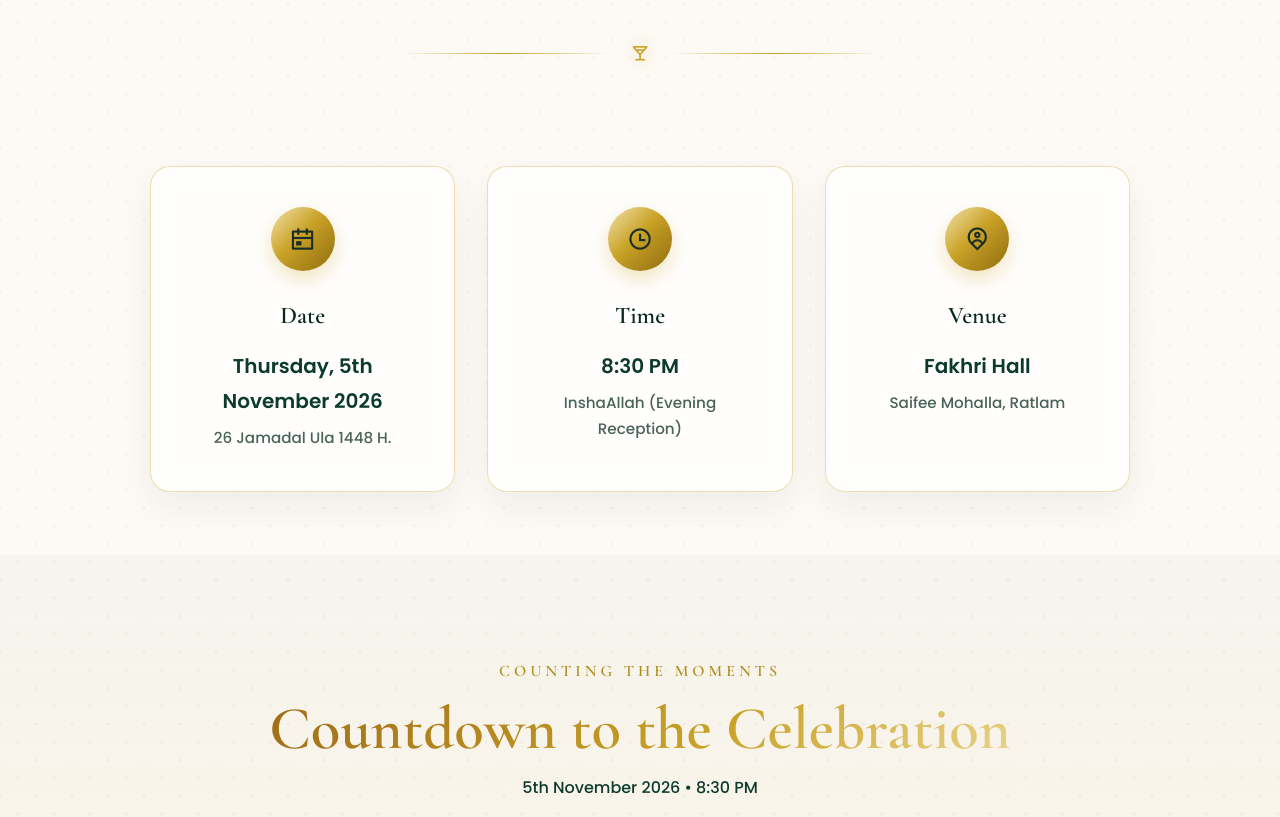
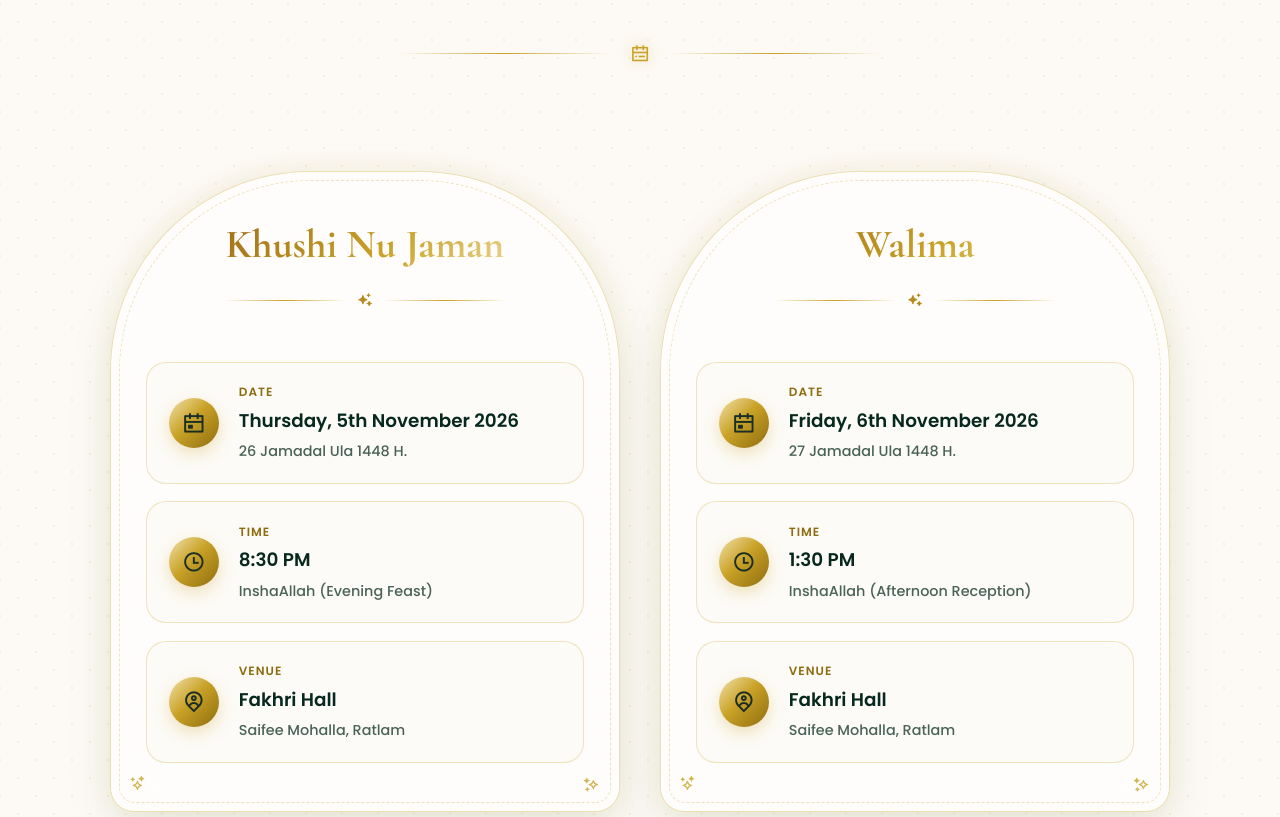
Before and after one commit to Burhanuddin-49/ammar-wedding, a React (Vite) app: page / in a window 1280 px wide. Shown: the part 2120-2937 px from the top of the page. Built offline with nearby package versions, Linux system fonts and the light colour scheme.

Commit message:
feat: initialize project structure with InvitationCard component and core CSS styling

```diff
--- a/src/components/EventDetails.jsx
+++ b/src/components/EventDetails.jsx
@@ -9,11 +9,11 @@ export function EventDetails() {
 
   useEffect(() => {
     const ctx = gsap.context(() => {
-      gsap.from(".event-feature-card", {
-        y: 40,
+      gsap.from(".event-program-card", {
+        y: 45,
         opacity: 0,
-        stagger: 0.15,
-        duration: 1,
+        stagger: 0.2,
+        duration: 1.1,
         ease: "power3.out",
         scrollTrigger: {
           trigger: sectionRef.current,
@@ -29,46 +29,158 @@ export function EventDetails() {
     <section className="section-event" id="event" ref={sectionRef}>
       <div className="container">
         <div className="section-title-wrap">
-          <span className="section-tag">Auspicious Celebration</span>
+          <span className="section-tag">Auspicious Celebrations</span>
           <h2 className="section-main-title text-gold-gradient">
-            Khushi Nu Jaman
+            Wedding Program
           </h2>
           <div className="islamic-divider">
             <span className="islamic-divider-icon">
-              <i className="ri-goblet-line"></i>
+              <i className="ri-calendar-todo-line"></i>
             </span>
           </div>
         </div>
 
-        <div className="event-details-grid">
-          {/* Date Card */}
-          <div className="event-feature-card">
-            <div className="feature-icon-wrap">
-              <i className="ri-calendar-event-line"></i>
+        <div className="events-schedule-container">
+          {/* Event 1: Khushi Nu Jaman */}
+          <div className="event-program-card arch-card ornate-corners">
+            <span className="corner-ornament corner-tl">
+              <i className="ri-sparkling-2-line"></i>
+            </span>
+            <span className="corner-ornament corner-tr">
+              <i className="ri-sparkling-2-line"></i>
+            </span>
+            <span className="corner-ornament corner-bl">
+              <i className="ri-sparkling-2-line"></i>
+            </span>
+            <span className="corner-ornament corner-br">
+              <i className="ri-sparkling-2-line"></i>
+            </span>
+
+            <div className="event-card-header">
+              {/* <span className="event-badge-pill">
+                <i className="ri-restaurant-2-line"></i> Auspicious Celebration
+              </span> */}
+              <h3 className="event-card-title text-gold-gradient">
+                Khushi Nu Jaman
+              </h3>
+              <div className="event-card-divider">
+                <span>
+                  <i className="ri-sparkling-fill"></i>
+                </span>
+              </div>
             </div>
-            <h3>Date</h3>
-            <p className="primary-text">Thursday, 5th November 2026</p>
-            <p className="secondary-text">26 Jamadal Ula 1448 H.</p>
+
+            <div className="event-items-list">
+              {/* Date */}
+              <div className="event-item-row">
+                <div className="event-item-icon">
+                  <i className="ri-calendar-event-line"></i>
+                </div>
+                <div className="event-item-info">
+                  <span className="event-item-label">Date</span>
+                  <p className="event-item-primary">
+                    Thursday, 5th November 2026
+                  </p>
+                  <p className="event-item-secondary">26 Jamadal Ula 1448 H.</p>
+                </div>
+              </div>
+
+              {/* Time */}
+              <div className="event-item-row">
+                <div className="event-item-icon">
+                  <i className="ri-time-line"></i>
+                </div>
+                <div className="event-item-info">
+                  <span className="event-item-label">Time</span>
+                  <p className="event-item-primary">8:30 PM</p>
+                  <p className="event-item-secondary">
+                    InshaAllah (Evening Feast)
+                  </p>
+                </div>
+              </div>
+
+              {/* Venue */}
+              <div className="event-item-row">
+                <div className="event-item-icon">
+                  <i className="ri-map-pin-user-line"></i>
+                </div>
+                <div className="event-item-info">
+                  <span className="event-item-label">Venue</span>
+                  <p className="event-item-primary">Fakhri Hall</p>
+                  <p className="event-item-secondary">Saifee Mohalla, Ratlam</p>
+                </div>
+              </div>
+            </div>
           </div>
 
-          {/* Time Card */}
-          <div className="event-feature-card">
-            <div className="feature-icon-wrap">
-              <i className="ri-time-line"></i>
+          {/* Event 2: Walima */}
+          <div className="event-program-card arch-card ornate-corners">
+            <span className="corner-ornament corner-tl">
+              <i className="ri-sparkling-2-line"></i>
+            </span>
+            <span className="corner-ornament corner-tr">
+              <i className="ri-sparkling-2-line"></i>
+            </span>
+            <span className="corner-ornament corner-bl">
+              <i className="ri-sparkling-2-line"></i>
+            </span>
+            <span className="corner-ornament corner-br">
+              <i className="ri-sparkling-2-line"></i>
+            </span>
+
+            <div className="event-card-header">
+              {/* <span className="event-badge-pill">
+                <i className="ri-heart-sparkle-line"></i> Blessed Banquet
+              </span> */}
+              <h3 className="event-card-title text-gold-gradient">Walima</h3>
+              <div className="event-card-divider">
+                <span>
+                  <i className="ri-sparkling-fill"></i>
+                </span>
+              </div>
             </div>
-            <h3>Time</h3>
-            <p className="primary-text">8:30 PM</p>
-            <p className="secondary-text">InshaAllah (Evening Reception)</p>
-          </div>
 
-          {/* Venue Card */}
-          <div className="event-feature-card">
-            <div className="feature-icon-wrap">
-              <i className="ri-map-pin-user-line"></i>
+            <div className="event-items-list">
+              {/* Date */}
+              <div className="event-item-row">
+                <div className="event-item-icon">
+                  <i className="ri-calendar-event-line"></i>
+                </div>
+                <div className="event-item-info">
+                  <span className="event-item-label">Date</span>
+                  <p className="event-item-primary">
+                    Friday, 6th November 2026
+                  </p>
+                  <p className="event-item-secondary">27 Jamadal Ula 1448 H.</p>
+                </div>
+              </div>
+
+              {/* Time */}
+              <div className="event-item-row">
+                <div className="event-item-icon">
+                  <i className="ri-time-line"></i>
+                </div>
+                <div className="event-item-info">
+                  <span className="event-item-label">Time</span>
+                  <p className="event-item-primary">1:30 PM</p>
+                  <p className="event-item-secondary">
+                    InshaAllah (Afternoon Reception)
+                  </p>
+                </div>
+              </div>
+
+              {/* Venue */}
+              <div className="event-item-row">
+                <div className="event-item-icon">
+                  <i className="ri-map-pin-user-line"></i>
+                </div>
+                <div className="event-item-info">
+                  <span className="event-item-label">Venue</span>
+                  <p className="event-item-primary">Fakhri Hall</p>
+                  <p className="event-item-secondary">Saifee Mohalla, Ratlam</p>
+                </div>
+              </div>
             </div>
-            <h3>Venue</h3>
-            <p className="primary-text">Fakhri Hall</p>
-            <p className="secondary-text">Saifee Mohalla, Ratlam</p>
           </div>
         </div>
       </div>
--- a/src/components/InvitationCard.jsx
+++ b/src/components/InvitationCard.jsx
@@ -65,7 +65,7 @@ export function InvitationCard() {
             </span>{" "}
             & Dua Mubarak of His Holiness{" "}
             <span className="highlight-dua">
-              Syedna Aali Qadar Mufaddal Saifuddin Aga (T.U.S.)
+              Syedna Aali Qadar Mufaddal Saifuddin Aqa (T.U.S.)
             </span>
           </p>
 
--- a/src/styles/index.css
+++ b/src/styles/index.css
@@ -719,64 +719,170 @@ button {
   line-height: 1.2;
 }
 
-.event-details-grid {
+/* Dual Event Schedule Container */
+.events-schedule-container {
   display: grid;
-  grid-template-columns: repeat(auto-fit, minmax(280px, 1fr));
-  gap: 2rem;
-  max-width: 980px;
+  grid-template-columns: repeat(auto-fit, minmax(350px, 1fr));
+  gap: 2.5rem;
+  max-width: 1080px;
   margin: 0 auto;
 }
 
-.event-feature-card {
-  background: rgba(255, 255, 255, 0.82);
-  backdrop-filter: blur(14px);
-  border: 1px solid rgba(201, 162, 39, 0.35);
-  border-radius: var(--radius-md);
-  padding: 2.5rem 2rem;
+.event-program-card {
+  padding: 3rem 2.2rem;
   text-align: center;
   position: relative;
-  box-shadow: 0 15px 35px rgba(6, 40, 30, 0.06);
-  transition: transform 0.4s ease, box-shadow 0.4s ease;
+  display: flex;
+  flex-direction: column;
+  align-items: center;
+  transition: transform 0.4s cubic-bezier(0.16, 1, 0.3, 1), box-shadow 0.4s ease;
 }
 
-.event-feature-card:hover {
+.event-program-card:hover {
   transform: translateY(-8px);
-  box-shadow: 0 20px 45px rgba(201, 162, 39, 0.22);
+  box-shadow:
+    0 24px 50px rgba(11, 59, 44, 0.12),
+    0 0 0 1px rgba(255, 255, 255, 0.9) inset,
+    0 0 35px rgba(201, 162, 39, 0.25);
 }
 
-.feature-icon-wrap {
-  width: 64px;
-  height: 64px;
+.event-card-header {
+  width: 100%;
+  margin-bottom: 1.5rem;
+}
+
+.event-badge-pill {
+  display: inline-flex;
+  align-items: center;
+  gap: 0.4rem;
+  padding: 0.35rem 1.1rem;
+  background: rgba(12, 59, 46, 0.08);
+  border: 1px solid rgba(201, 162, 39, 0.4);
+  border-radius: 20px;
+  color: var(--color-emerald-800);
+  font-size: 0.82rem;
+  font-weight: 600;
+  letter-spacing: 0.8px;
+  text-transform: uppercase;
+  margin-bottom: 0.85rem;
+}
+
+.event-card-title {
+  font-family: var(--font-heading);
+  font-size: clamp(2rem, 3.5vw, 2.5rem);
+  font-weight: 700;
+  line-height: 1.2;
+  margin-bottom: 0.25rem;
+}
+
+.event-card-divider {
+  display: flex;
+  align-items: center;
+  justify-content: center;
+  margin: 1.2rem auto 1.5rem;
+  width: 65%;
+  position: relative;
+}
+
+.event-card-divider::before,
+.event-card-divider::after {
+  content: "";
+  flex: 1;
+  height: 1px;
+  background: linear-gradient(90deg, transparent, var(--color-gold-400), transparent);
+}
+
+.event-card-divider span {
+  padding: 0 0.65rem;
+  color: var(--color-gold-500);
+  font-size: 0.95rem;
+}
+
+.event-items-list {
+  display: flex;
+  flex-direction: column;
+  gap: 1.1rem;
+  width: 100%;
+}
+
+.event-item-row {
+  display: flex;
+  align-items: center;
+  gap: 1.25rem;
+  background: rgba(253, 250, 245, 0.72);
+  border: 1px solid rgba(201, 162, 39, 0.28);
+  border-radius: var(--radius-md);
+  padding: 1.15rem 1.35rem;
+  text-align: left;
+  transition: all 0.3s ease;
+}
+
+.event-item-row:hover {
+  background: #ffffff;
+  border-color: var(--color-gold-400);
+  box-shadow: 0 8px 20px rgba(201, 162, 39, 0.15);
+  transform: translateX(4px);
+}
+
+.event-item-icon {
+  width: 50px;
+  height: 50px;
+  min-width: 50px;
   border-radius: 50%;
   background: var(--color-gold-gradient);
   color: #1A2E26;
   display: flex;
   align-items: center;
   justify-content: center;
-  font-size: 1.6rem;
-  margin: 0 auto 1.5rem;
-  box-shadow: 0 8px 20px rgba(201, 162, 39, 0.3);
+  font-size: 1.45rem;
+  box-shadow: 0 6px 16px rgba(201, 162, 39, 0.3);
 }
 
-.event-feature-card h3 {
-  font-family: var(--font-heading);
-  font-size: 1.5rem;
-  color: var(--color-emerald-900);
-  margin-bottom: 0.75rem;
-  font-weight: 600;
+.event-item-info {
+  flex: 1;
 }
 
-.event-feature-card .primary-text {
-  font-size: 1.25rem;
+.event-item-label {
+  display: block;
+  font-size: 0.75rem;
   font-weight: 600;
-  color: var(--color-emerald-800);
-  margin-bottom: 0.35rem;
+  text-transform: uppercase;
+  letter-spacing: 1px;
+  color: var(--color-gold-600);
+  margin-bottom: 0.15rem;
 }
 
-.event-feature-card .secondary-text {
-  font-size: 0.95rem;
+.event-item-primary {
+  font-size: 1.15rem;
+  font-weight: 600;
+  color: var(--color-emerald-900);
+  margin-bottom: 0.15rem;
+}
+
+.event-item-secondary {
+  font-size: 0.9rem;
   color: var(--color-text-secondary);
   font-weight: 500;
+}
+
+@media (max-width: 768px) {
+  .events-schedule-container {
+    grid-template-columns: 1fr;
+    gap: 2rem;
+  }
+  .event-program-card {
+    padding: 2.2rem 1.5rem;
+  }
+  .event-item-row {
+    padding: 1rem 1.1rem;
+    gap: 1rem;
+  }
+  .event-item-icon {
+    width: 44px;
+    height: 44px;
+    min-width: 44px;
+    font-size: 1.25rem;
+  }
 }
 
 /* --------------------------------------------------------------------------
--- a/src/utils/calendar.js
+++ b/src/utils/calendar.js
@@ -7,25 +7,42 @@ export function downloadWeddingIcs() {
     "By the grace of Allah Ta'ala and Dua Mubarak of Syedna Aali Qadar Mufaddal Saifuddin (T.U.S.), you are cordially invited to the wedding celebration (Khushi Nu Jaman) of Ammar & Amatullah at Fakhri Hall, Saifee Mohalla, Ratlam.";
   const location = "Fakhri Hall, Saifee Mohalla, Ratlam";
 
-  // Event: 5 Nov 2026, 20:30 (8:30 PM)
+  // Event 1: Khushi Nu Jaman (5 Nov 2026, 8:30 PM IST = 15:00 UTC)
+  // Event 2: Walima (6 Nov 2026, 1:30 PM IST = 08:00 UTC)
   const icsData = [
     "BEGIN:VCALENDAR",
     "VERSION:2.0",
     "PRODID:-//Ammar & Amatullah Wedding//EN",
     "CALSCALE:GREGORIAN",
     "METHOD:PUBLISH",
+    // Event 1: Khushi Nu Jaman
     "BEGIN:VEVENT",
-    "UID:wedding-ammar-amatullah-20261105@ammarwedding.com",
-    "SUMMARY:" + title,
+    "UID:wedding-ammar-amatullah-jaman-20261105@ammarwedding.com",
+    "SUMMARY:Wedding of Ammar & Amatullah — Khushi Nu Jaman",
     "DESCRIPTION:" + description,
     "LOCATION:" + location,
-    "DTSTART:20261105T173000Z",
-    "DTEND:20261105T203000Z",
+    "DTSTART:20261105T150000Z",
+    "DTEND:20261105T180000Z",
     "STATUS:CONFIRMED",
     "BEGIN:VALARM",
     "TRIGGER:-PT24H",
     "ACTION:DISPLAY",
-    "DESCRIPTION:Reminder: Wedding of Ammar & Amatullah Tomorrow",
+    "DESCRIPTION:Reminder: Khushi Nu Jaman (Ammar & Amatullah) Tomorrow",
+    "END:VALARM",
+    "END:VEVENT",
+    // Event 2: Walima
+    "BEGIN:VEVENT",
+    "UID:wedding-ammar-amatullah-walima-20261106@ammarwedding.com",
+    "SUMMARY:Wedding of Ammar & Amatullah — Walima",
+    "DESCRIPTION:You are cordially invited to the auspicious Walima reception of Ammar & Amatullah at Fakhri Hall, Saifee Mohalla, Ratlam.",
+    "LOCATION:" + location,
+    "DTSTART:20261106T080000Z",
+    "DTEND:20261106T110000Z",
+    "STATUS:CONFIRMED",
+    "BEGIN:VALARM",
+    "TRIGGER:-PT24H",
+    "ACTION:DISPLAY",
+    "DESCRIPTION:Reminder: Walima (Ammar & Amatullah) Tomorrow",
     "END:VALARM",
     "END:VEVENT",
     "END:VCALENDAR",
```
